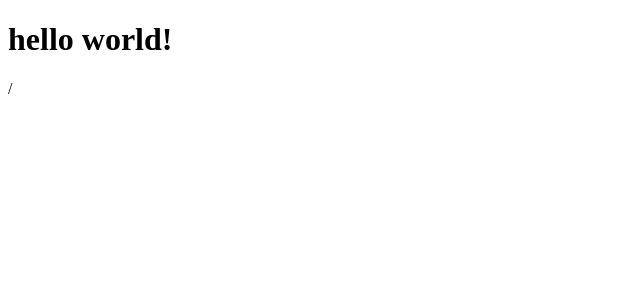
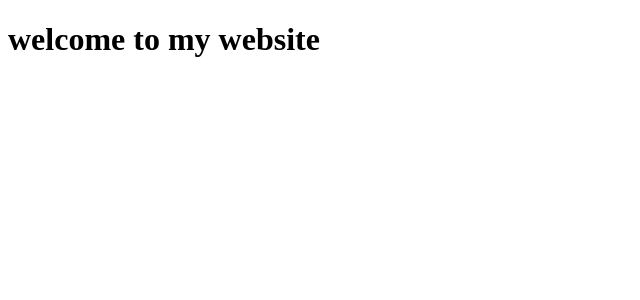
Before and after one commit to finkbea/finkbea.github.io, a Jekyll site: the page built from index.html, in a window 1280 px wide. Shown: the top 300 px of the page, without its empty margins (0-640 px from the left). Built offline with Jekyll 4.4.1, drawn with Linux system fonts in a browser that asks for light colours.

Commit message:
minor changes to index

```diff
--- a/index.html
+++ b/index.html
@@ -1,7 +1,7 @@
 ---
 # front matter tells Jekyll to process Liquid
 layout: default
-title: Home
+title: Adicus' Homepage
 ---
-<h1>{{"Hello World!" | downcase }}</h1>
-<body>/<body>
+<h1>{{"Welcome to my website" | downcase }}</h1>
+<body></body>
```
